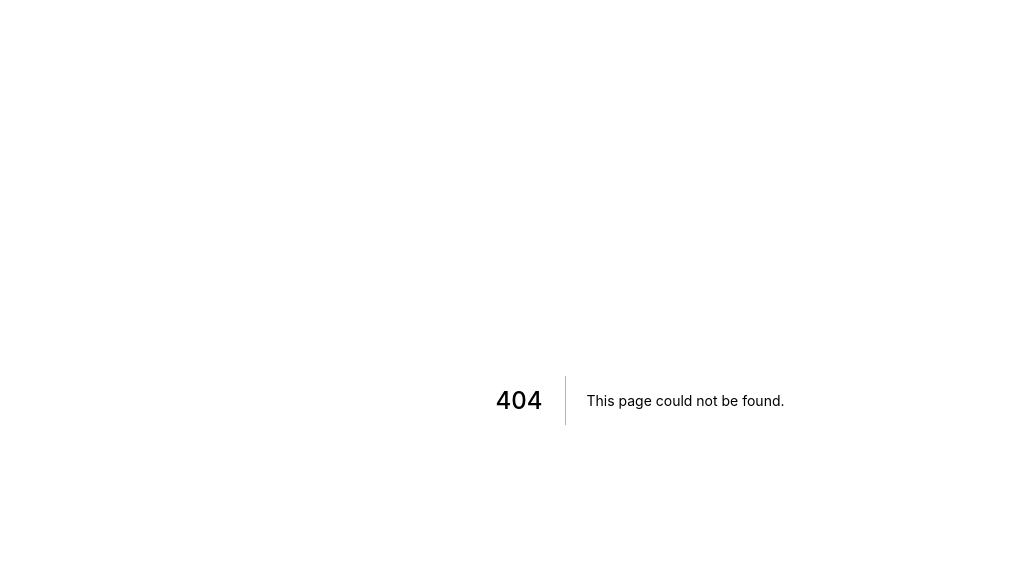
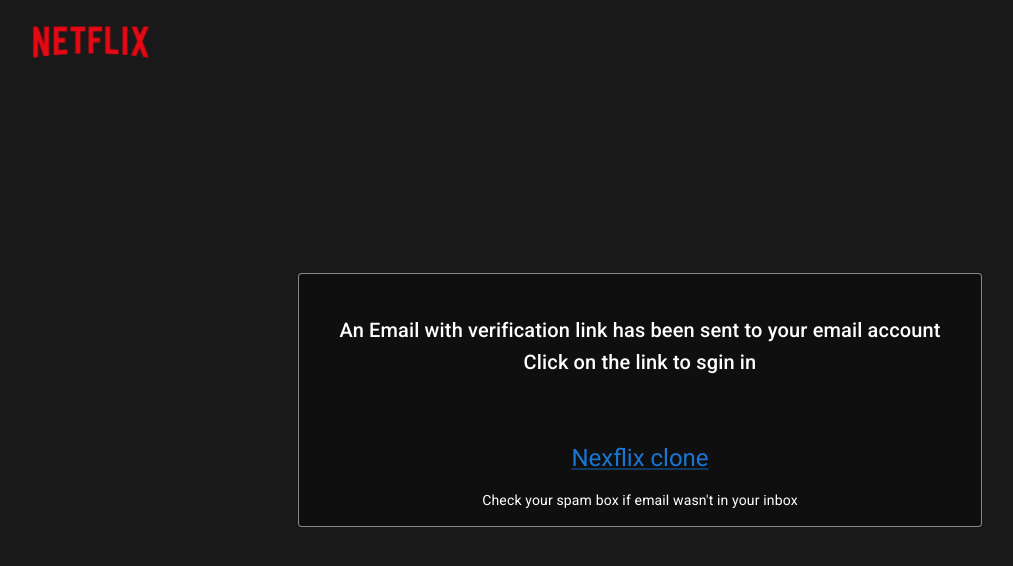
Before and after one commit to MJ9601/netflix-next-clone, a Next.js app: page /verifyRequest in a window 1280 px wide. Before the commit this address had no page. Shown: the top 566 px of the page, without its empty margins (0-1013 px from the left). Built offline with nearby package versions, Linux system fonts and the light colour scheme.

Commit message:
6/3 1006pm {customizing signin and verificationPage}

```diff
--- a/pages/api/auth/[...nextauth].ts
+++ b/pages/api/auth/[...nextauth].ts
@@ -8,8 +8,7 @@
     EmailProvider({
       server: {
         host: process.env.EMAIL_SERVER_HOST,
-        post: process.env.EMAIL_SERVER_PORT,
-        secure: true,
+        port: process.env.EMAIL_SERVER_PORT,
         auth: {
           user: process.env.EMAIL_SERVER_USER,
           pass: process.env.EMAIL_SERVER_PASSWORD,
@@ -20,8 +19,9 @@
   ],
   adapter: MongoDBAdapter(clientPromise),
   pages: {
-    // signIn: "/subscribe",
+    signIn: "/subscribe",
     newUser: "/account",
+    verifyRequest:'/verifyRequest'
   },
   session: {
     strategy: "jwt",
--- a/pages/subscribe.tsx
+++ b/pages/subscribe.tsx
@@ -2,7 +2,7 @@
 import { Box, Button, Container, Stack, Typography } from "@mui/material";
 import Head from "next/head";
 import React, { ReactElement } from "react";
-import { red } from "@mui/material/colors";
+import { red, grey } from "@mui/material/colors";
 import MainPageRowSec from "../components/MainPageRowSec";
 import AuthLayout from "../layout/AuthLayout";
 import { subscribePageLoad } from "../backend/lib/pageLoads";
@@ -41,16 +41,6 @@
           zIndex={100}
         >
           <Logo src="/images/logo.png" />
-          <Button
-            variant="contained"
-            sx={{
-              backgroundColor: red["A400"],
-              ":hover": { background: red["A400"] },
-            }}
-            onClick={() => signIn()}
-          >
-            sign in
-          </Button>
         </Stack>
         <ImageTage src="/images/background.jpg" />
         <Wrapper>
@@ -80,8 +70,10 @@
               >
                 Subscribe for your membership Now!
               </Typography>
-              <form action="/api/auth/signin/email" method="post">
               <Stack
+                component="form"
+                method="post"
+                action="/api/auth/signin/email"
                 direction="row"
                 justifyContent="center"
                 alignItems="center"
@@ -104,13 +96,16 @@
                   sx={{
                     backgroundColor: red["A400"],
                     borderRadius: "0",
-                      ":hover": { backgroundColor: red["A400"] },
+                    textTransform: "capitalize",
+                    ":hover": {
+                      color: red["A400"],
+                      backgroundColor: grey["800"],
+                    },
                   }}
                 >
-                    Subscribe
+                  Subscribe/Signin
                 </Button>
               </Stack>
-              </form>
             </Stack>
           </Center>
         </Wrapper>
@@ -145,7 +140,7 @@
   return {
     props: {
       providers: await getProviders(),
-      csrfToken: await getCsrfToken(),
+      csrfToken: await getCsrfToken(ctx),
     },
   };
 };
@@ -166,7 +161,7 @@
   color: "#fff",
 }));
 
-const Logo = styled("img")(({ theme }) => ({
+export const Logo = styled("img")(({ theme }) => ({
   height: "80px",
   objectFit: "contain",
 }));
@@ -182,7 +177,7 @@
   background: "#fff",
   border: "none",
   fontSize: "20px",
-  padding: "9px",
+  padding: "10px",
   "&:focus": {
     outline: "none",
   },
--- /dev/null
+++ b/pages/verifyRequest.tsx
@@ -0,0 +1,74 @@
+import React from "react";
+import { styled } from "@mui/material/styles";
+import { Link, Paper, Stack, Typography } from "@mui/material";
+import { useRouter } from "next/router";
+import { Logo } from "./subscribe";
+
+const VerifyRequest = () => {
+  const router = useRouter();
+  return (
+    <>
+      <Stack
+        direction="row"
+        justifyContent="space-between"
+        alignItems="center"
+        px="20px"
+        position="fixed"
+        top={0}
+        width="100%"
+        zIndex={100}
+      >
+        <Logo src="/images/logo.png" />
+      </Stack>
+      <CustomeContainer>
+        <CustomeStack>
+          <Paper
+            elevation={8}
+            variant="outlined"
+            sx={{
+              backgroundColor: "rgba(0,0,0,.4)",
+              color: "#fff",
+              border: "1px solid rgba(255,255,255, .5)",
+            }}
+          >
+            <Stack direction="column" alignItems="center" pt={5} pb={2} px={5}>
+              <Typography variant="h6" component="h2" textAlign="center">
+                An Email with verification link has been sent to your email
+                account
+              </Typography>
+              <Typography variant="h6" component="h6" mb={8}>
+                Click on the link to sgin in
+              </Typography>
+              <Link
+                component="button"
+                variant="h5"
+                onClick={() => router.push("/")}
+              >
+                Nexflix clone
+              </Link>
+              <Typography variant="body2" component="h4" mt={2}>
+                Check your spam box if email wasn't in your inbox
+              </Typography>
+            </Stack>
+          </Paper>
+        </CustomeStack>
+      </CustomeContainer>
+    </>
+  );
+};
+
+export default VerifyRequest;
+
+export const CustomeContainer = styled("div")(({ theme }) => ({
+  height: "100vh",
+  width: "100vw",
+  backgroundColor: "rgba(0,0,0, .9)",
+  color: "#fff",
+}));
+
+const CustomeStack = styled("div")(({ theme }) => ({
+  height: "100%",
+  width: "100vw",
+  display: "grid",
+  placeItems: "center",
+}));
```
Also changed, not shown: components/Navbar.tsx (+10 -4 lines), pages/account.tsx (+21 -1 lines). Lines whose indentation alone changed are shown as unchanged.
